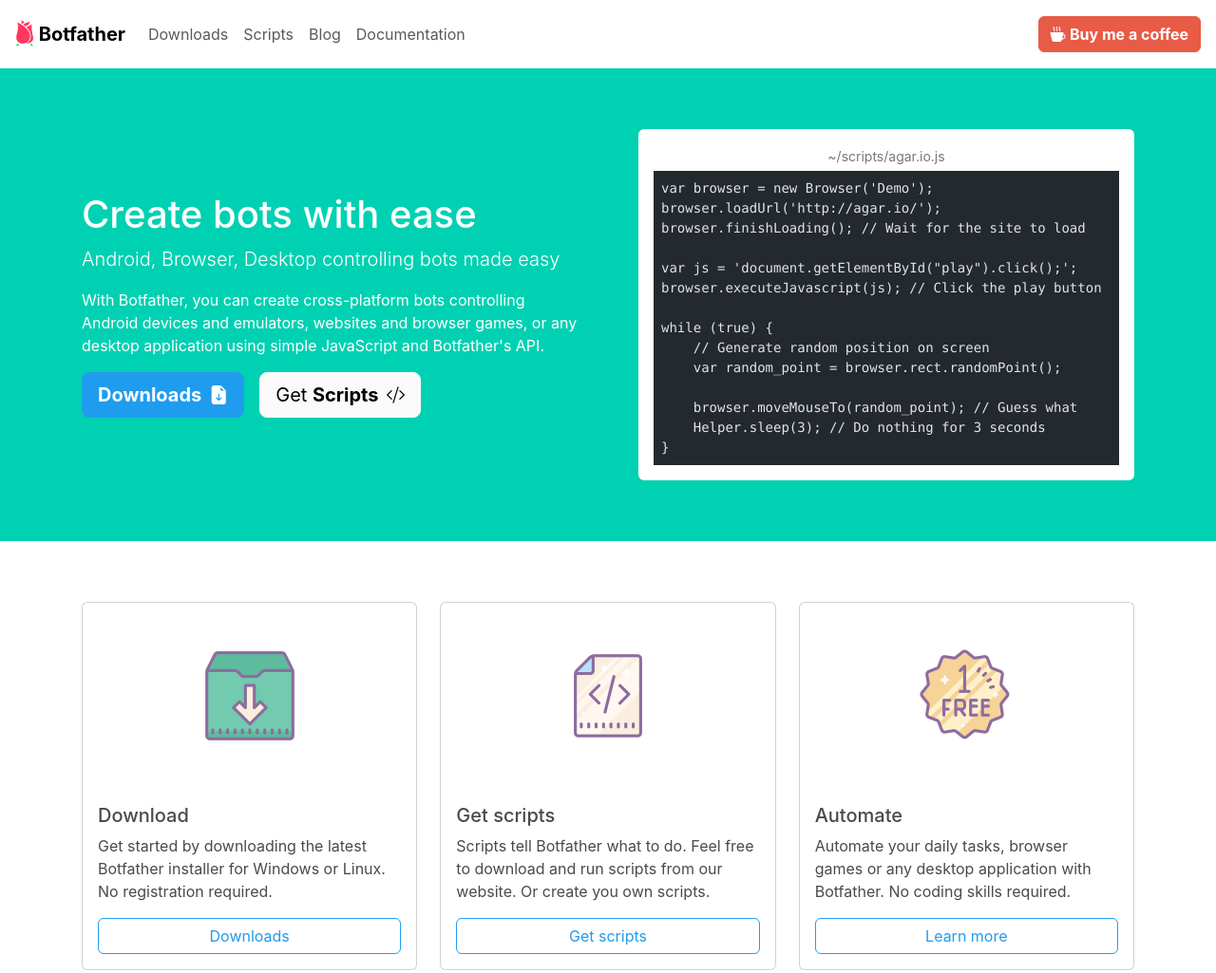
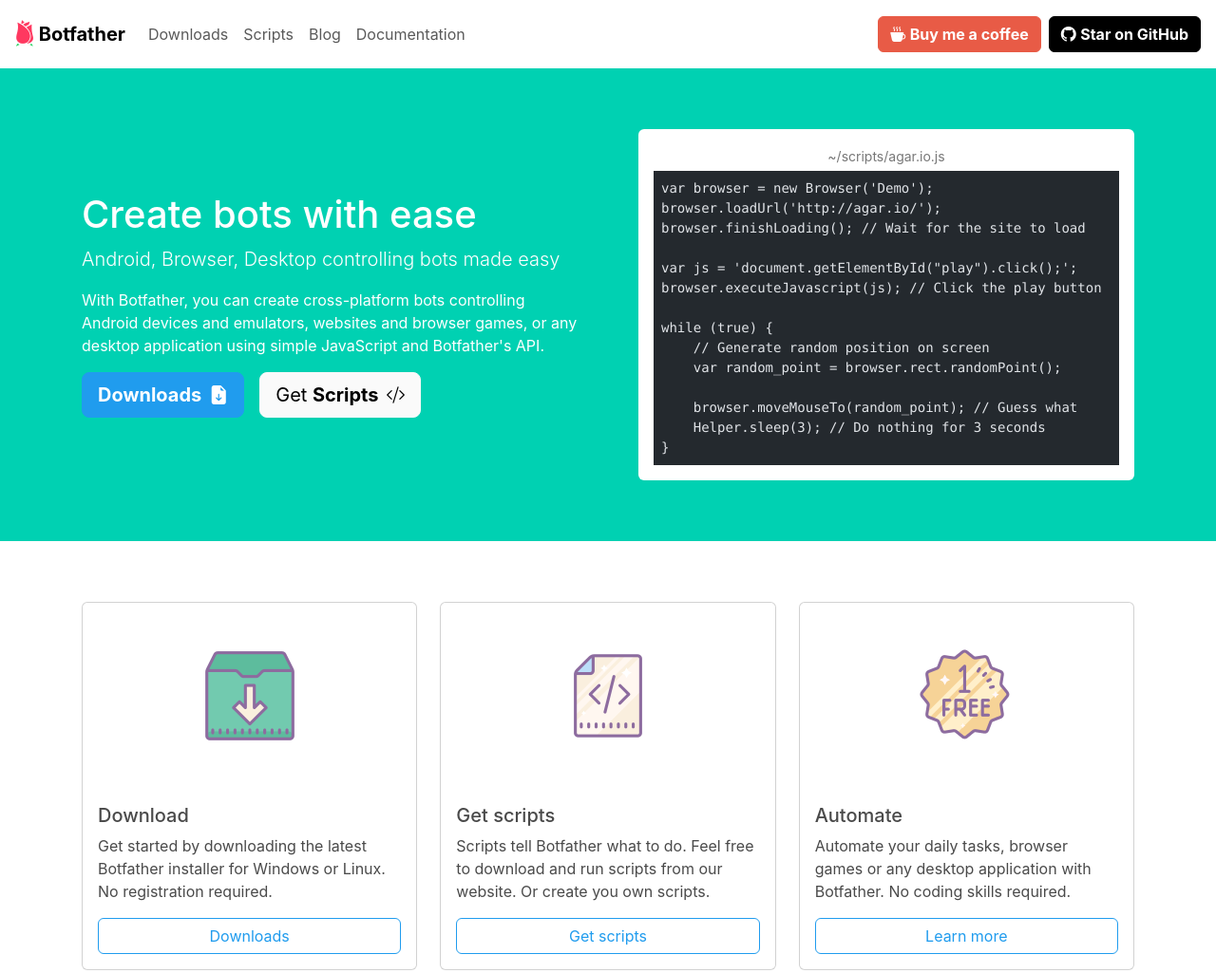
Before and after one commit to botfatherio/botfather.io, an Astro site: page / in a window 1280 px wide. Shown: the top 1025 px of the page at 95% size. Built offline with nearby package versions, Linux system fonts and the light colour scheme; Astro itself is replaced by a stand-in of ours; some packages are replaced by stand-ins of ours; code samples lack their colours.

Commit message:
Add github header link

```diff
--- a/src/components/Navbar.astro
+++ b/src/components/Navbar.astro
@@ -44,7 +44,7 @@
           <NavLink href="/docs/" label="Documentation" />
         </li>
       </ul>
-      <ul class="navbar-nav">
+      <ul class="navbar-nav gap-2">
         <li>
           <a
             class="btn btn-patreon text-white my-2 my-lg-0"
@@ -55,6 +55,16 @@
             <b>Buy me a coffee</b>
           </a>
         </li>
+        <li>
+          <a
+            class="btn btn-black text-white my-2 my-lg-0"
+            href="https://github.com/botfatherio/botfather"
+            target="_blank"
+          >
+            <i class="bi bi-github"></i>
+            <b>Star on GitHub</b>
+          </a>
+        </li>
       </ul>
     </div>
   </div>
--- a/src/styles/global.scss
+++ b/src/styles/global.scss
@@ -34,6 +34,7 @@
   "dark": $botfather_grey-darker,
   "patreon": #e85b46,
   "blurple": #7289da,
+  "black": #000,
   "white": #fff,
 );
 
```
